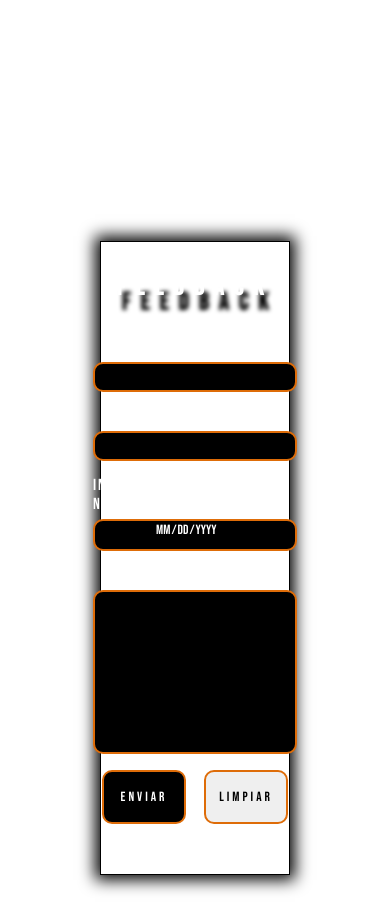
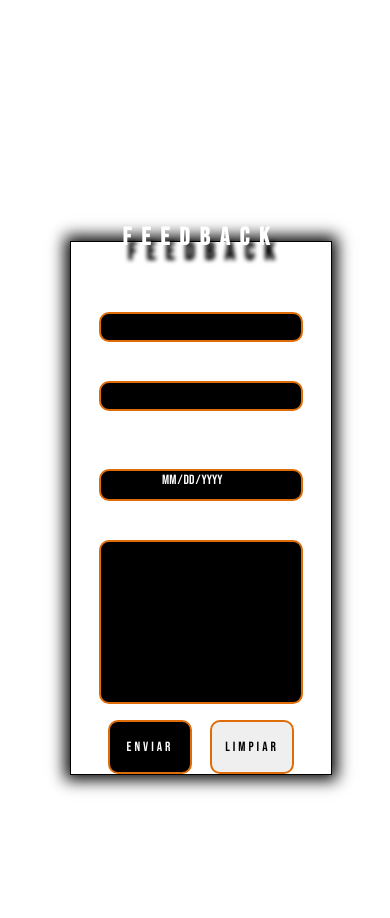
Before and after one commit to Leman7/Healthy-Body, a plain HTML site: page pages/feedback.html in a window 390 px wide. Shown: the part 182-1100 px from the top of the page. Drawn offline with Linux system fonts and the light colour scheme; a web font is replaced by a local one.

Commit message:
Se corrigieron errores en la version movile, de feedback

```diff
--- a/stylesheet/style.css
+++ b/stylesheet/style.css
@@ -82,10 +82,6 @@ nav {
     text-align: center;
     color: #fff;
     font-size: 25px;
-}
-
-@media screen and (max-width: 465) {
-
 }
 
 .banner-text h1 {
@@ -190,8 +186,6 @@ nav {
 /* BODY */
 
 body {
-    /* background-image: linear-gradient(black, #9b5c25); */
-    /* background-color: black; */
     background-image: url(../assets/background.png);
     background-repeat: no-repeat;
     background-position: center;
@@ -624,6 +618,16 @@ main article p a:hover{
     margin: 100px;
 }
 
+@media screen and (max-width: 430px) {
+
+    .containerFormFeed {
+        padding: 0 130px 0 130px;
+        position: relative;
+        left: -30px;
+    }
+
+}
+
 .inputFeed {
     width: 200px;
     padding-bottom: 10px;
```
